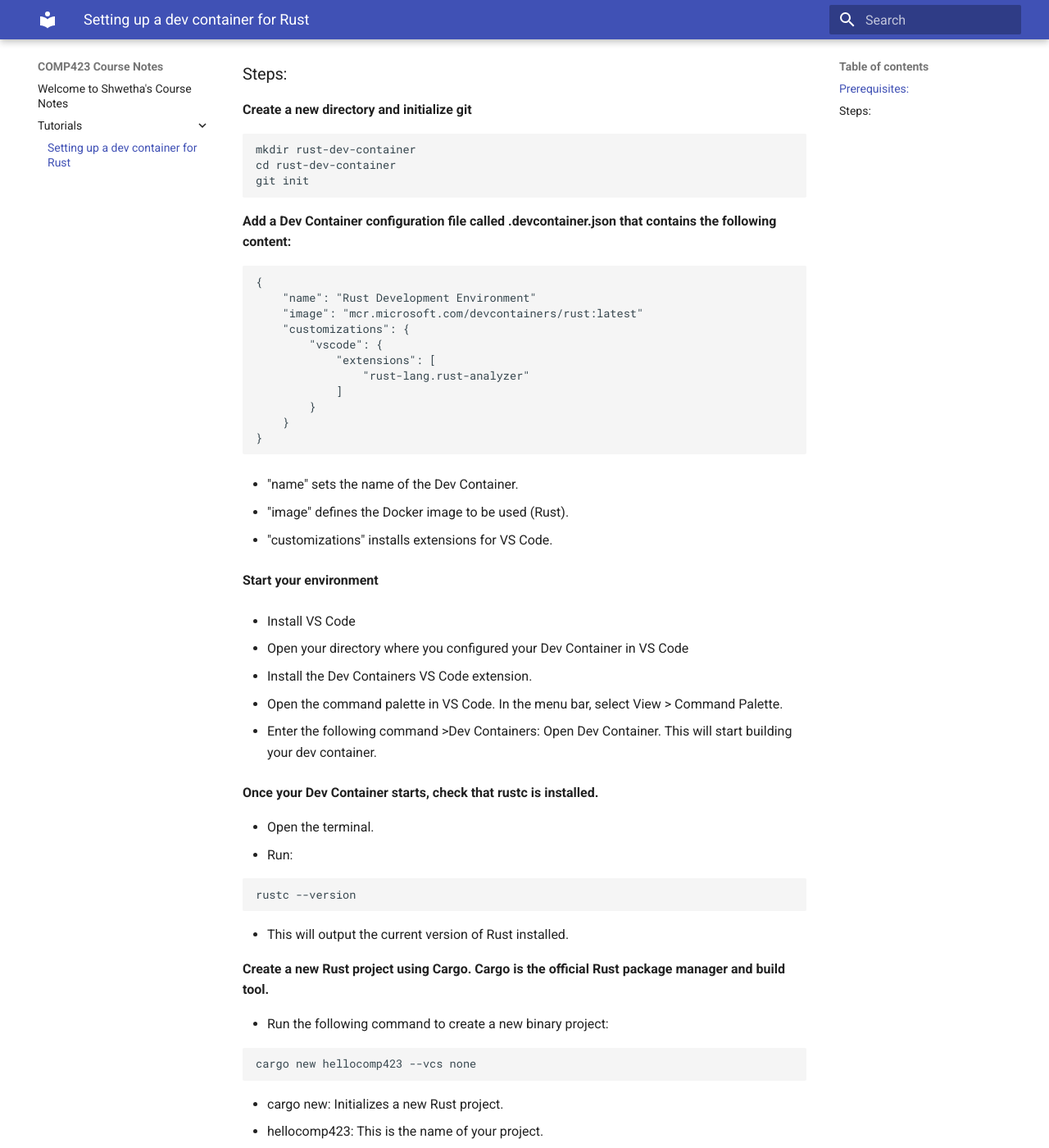
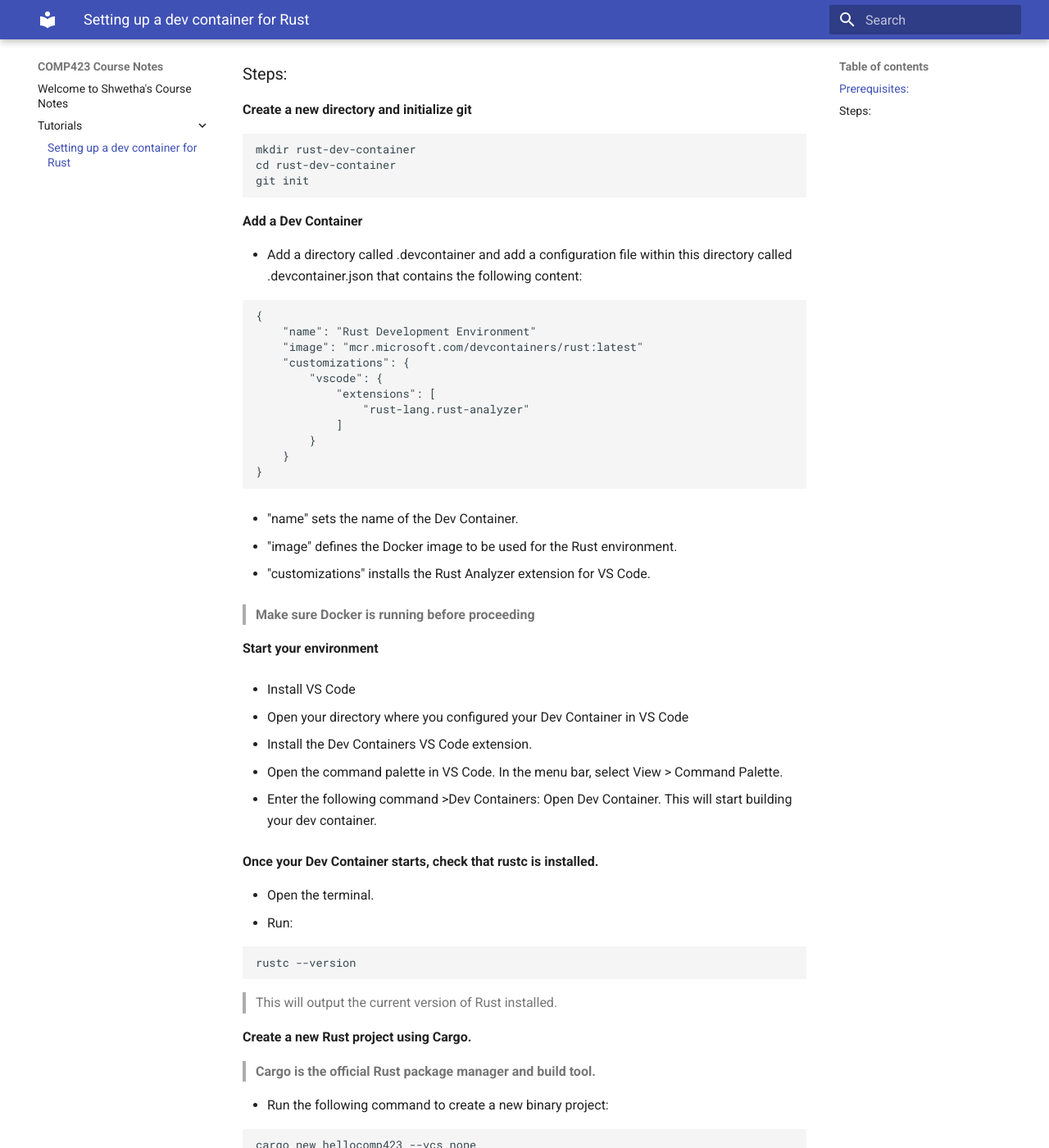
Before and after one commit to shwethakunjur/comp423-course-notes, an MkDocs documentation site: the page built from docs/tutorials/rust-setup.md, in a window 1280 px wide and 1400 px high, scrolled down 460 px. Shown: the whole window at 82% size. Built offline with MkDocs 1.6.1 and Material for MkDocs 9.7.7, drawn with Linux system fonts in a browser that asks for light colours; some of the changed text lies outside the part shown.

Commit message:
final? updates to rust tutorial

````diff
--- a/docs/tutorials/rust-setup.md
+++ b/docs/tutorials/rust-setup.md
@@ -24,7 +24,9 @@ cd rust-dev-container
 git init
 ```
 
-**Add a Dev Container configuration file called .devcontainer.json that contains the following content:**
+**Add a Dev Container**
+
+* Add a directory called .devcontainer and add a configuration file within this directory called .devcontainer.json that contains the following content:
 
 ```
 {
@@ -43,10 +45,11 @@ git init
 
 * "name" sets the name of the Dev Container.
 
-* "image" defines the Docker image to be used (Rust).
+* "image" defines the Docker image to be used for the Rust environment.
 
-* "customizations" installs extensions for VS Code.
+* "customizations" installs the Rust Analyzer extension for VS Code.
 
+> **Make sure Docker is running before proceeding**
 
 **Start your environment**
 
@@ -69,10 +72,12 @@ git init
 ```
 rustc --version
 ```
-* This will output the current version of Rust installed.
+> This will output the current version of Rust installed.
 
 
-**Create a new Rust project using Cargo. Cargo is the official Rust package manager and build tool.**
+**Create a new Rust project using Cargo.**
+
+> **Cargo is the official Rust package manager and build tool.**
 
 * Run the following command to create a new binary project:
 
@@ -102,7 +107,10 @@ Option 1: Use cargo build to Compile the Project
 ```
 cargo build
 ```
-* This will generate an executable in the target folder. Then you can run it by using:
+> This will generate an executable in the target folder.
+
+* Then you can run it by using:
+
 ```
 ./target/debug/hellocomp423
 ```
@@ -117,7 +125,7 @@ Option 2: Use cargo run to both compile and run your project
 ```
 cargo run
 ```
-* This will compile the project and then immediately run the executable.
+> This will compile the project and then immediately run the executable.
 
 * The output should be
 ```
````
